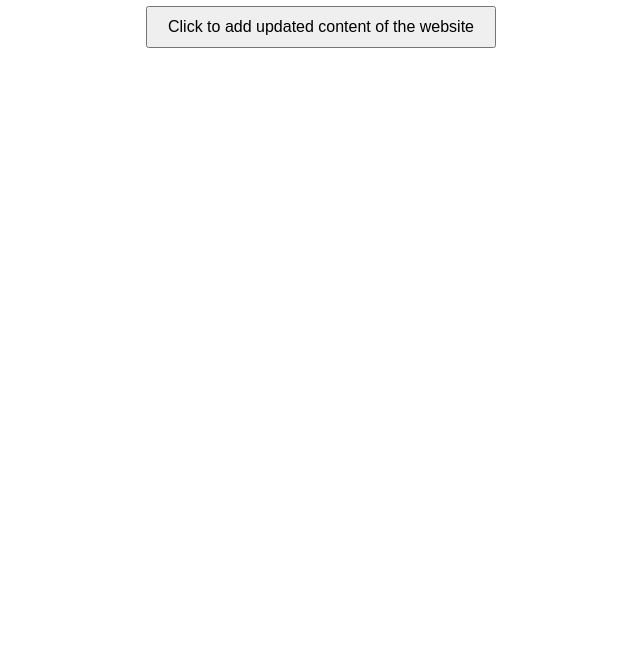
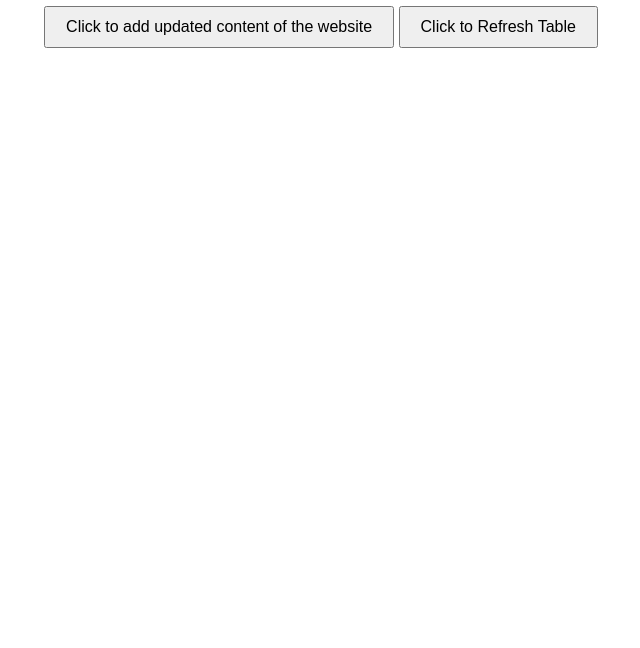
Before and after one commit to abhay3141/chatbot_internal_website, a plain HTML site: page index.html in a window 1280 px wide. Shown: the part 152-800 px from the top of the page, without its empty margins (319-959 px from the left). Drawn offline with Linux system fonts and the light colour scheme; no server answers.

Commit message:
some change

```diff
--- a/index.html
+++ b/index.html
@@ -25,8 +25,10 @@
 <body>
     <h1>PGADM Internal Website</h1>
     <button onclick="updateContent()">Click to add updated content of the website</button>
+    <button onclick="refreshTable()">Click to Refresh Table</button>
+
     <div id="outputMsg"></div>
-
+    <div id="tableContainer" style="margin-top:20px;"></div>
     <script>
         function updateContent() {
             fetch('https://fastapi-service-1042841820988.us-central1.run.app/web_scrapping', {
@@ -79,6 +81,21 @@
             container.innerHTML = tableHTML;
         }
 
+        async function refreshTable() {
+            try {
+                // Call a dummy API
+                await fetch('https://fastapi-service-1042841820988.us-central1.run.app/dummy_refresh', {
+                    method: 'POST',
+                    headers: { 'Content-Type': 'application/json' },
+                    body: JSON.stringify({})
+                });
+                // Reload table after refresh
+                await loadTableData();
+            } catch (err) {
+                console.error("Refresh error:", err);
+            }
+        }
+
         loadTableData();
     </script>
 </body>
```
